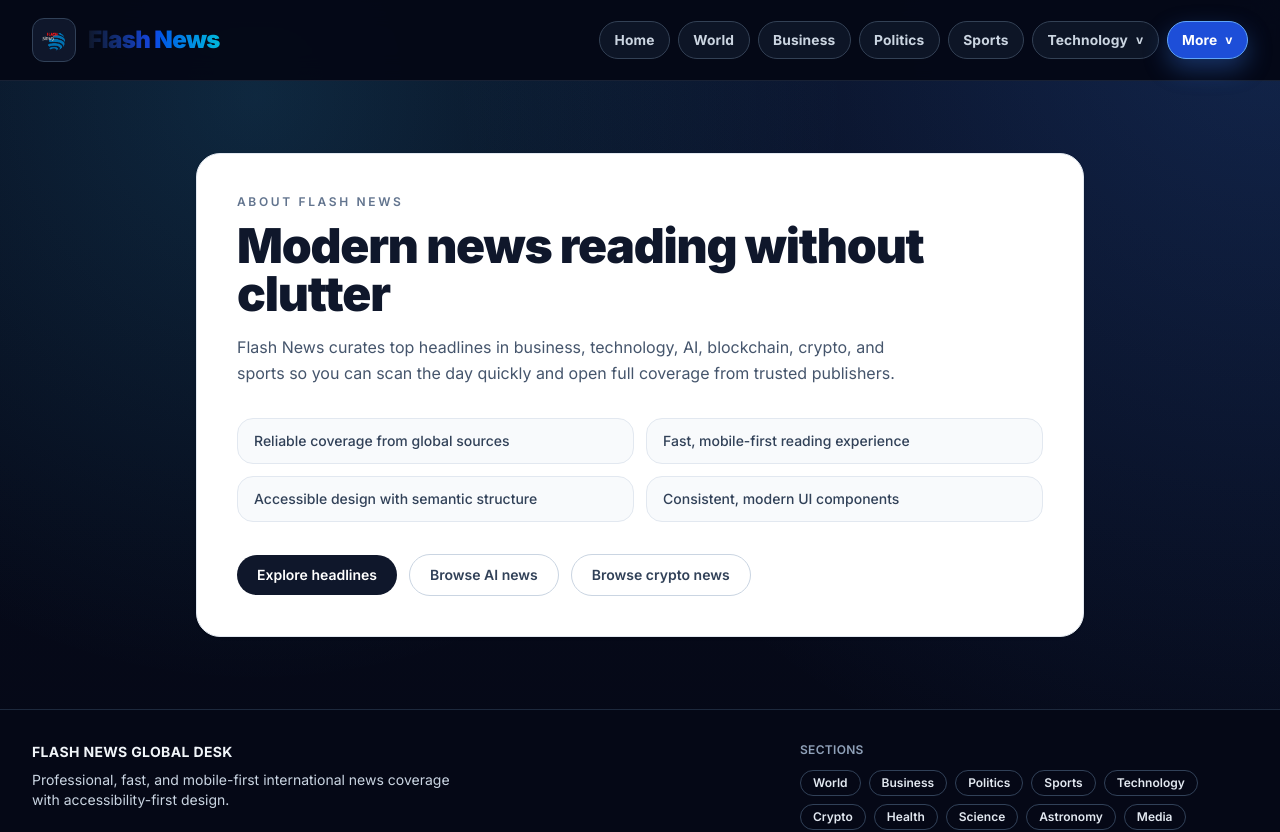
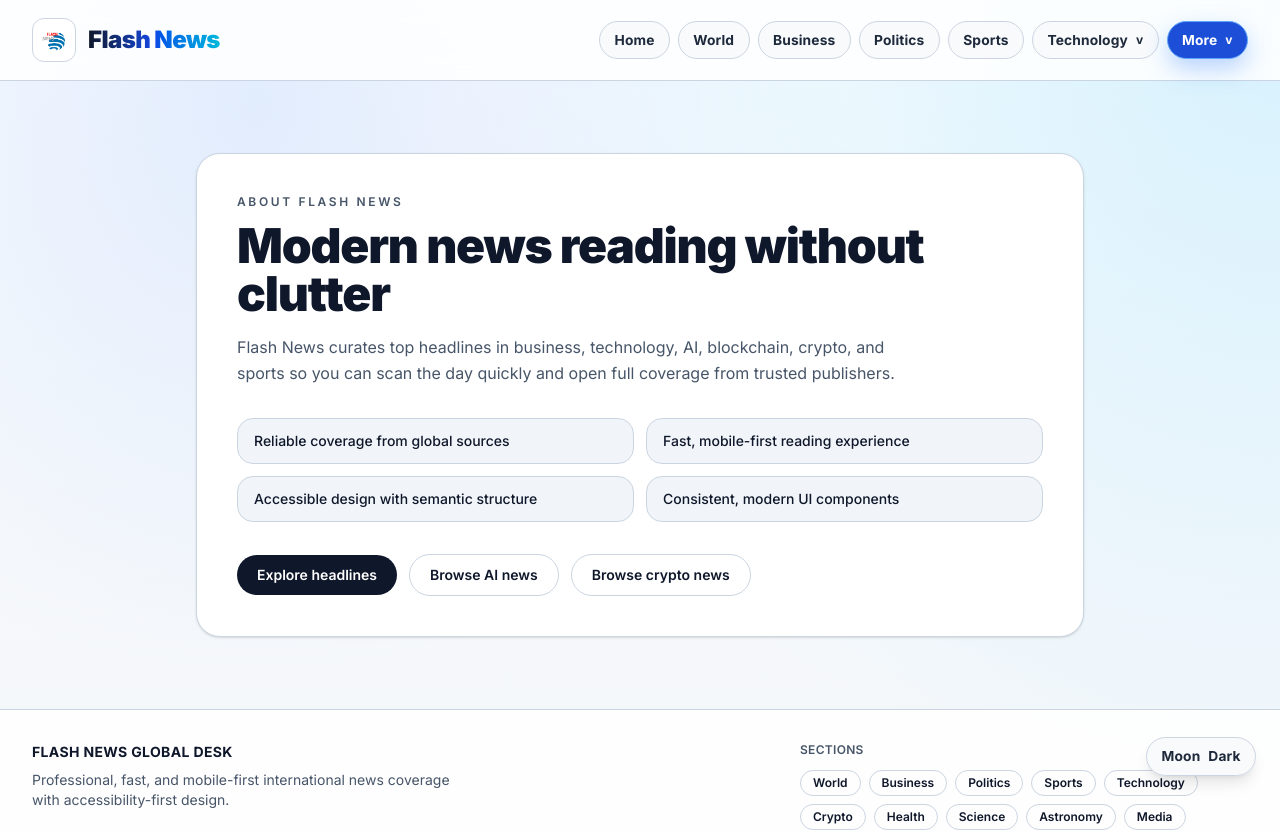
Before and after one commit to Qamrul-Hassan/News-APP, a Next.js app: page /about in a window 1280 px wide. Shown: the top 832 px of the page. Built offline with nearby package versions, Linux system fonts and the light colour scheme.

Commit message:
feat: add light/dark mode with persistent theme toggle

```diff
--- a/app/about/page.tsx
+++ b/app/about/page.tsx
@@ -10,18 +10,18 @@ const principles = [
 export default function AboutPage() {
   return (
     <section className="mx-auto w-full max-w-4xl px-1 py-6 sm:py-10" aria-labelledby="about-title">
-      <header className="rounded-3xl border border-slate-200 bg-white p-6 shadow-sm sm:p-10">
-        <p className="text-xs font-semibold uppercase tracking-[0.22em] text-slate-500">About Flash News</p>
-        <h1 id="about-title" className="mt-3 text-3xl font-black tracking-tight text-slate-900 sm:text-5xl">
+      <header className="rounded-3xl border border-[color:var(--border-color)] bg-[color:var(--surface-strong)] p-6 shadow-sm sm:p-10">
+        <p className="text-xs font-semibold uppercase tracking-[0.22em] text-[color:var(--muted-text)]">About Flash News</p>
+        <h1 id="about-title" className="mt-3 text-3xl font-black tracking-tight text-[color:var(--heading-text)] sm:text-5xl">
           Modern news reading without clutter
         </h1>
-        <p className="mt-4 max-w-2xl text-sm leading-relaxed text-slate-600 sm:text-base">
+        <p className="mt-4 max-w-2xl text-sm leading-relaxed text-[color:var(--muted-text)] sm:text-base">
           Flash News curates top headlines in business, technology, AI, blockchain, crypto, and sports so you can scan the day quickly and open full coverage from trusted publishers.
         </p>
 
         <div className="mt-8 grid gap-3 sm:grid-cols-2">
           {principles.map((item) => (
-            <div key={item} className="rounded-2xl border border-slate-200 bg-slate-50 px-4 py-3 text-sm font-medium text-slate-700">
+            <div key={item} className="rounded-2xl border border-[color:var(--border-color)] bg-[color:var(--surface-soft)] px-4 py-3 text-sm font-medium text-[color:var(--foreground)]">
               {item}
             </div>
           ))}
@@ -30,19 +30,19 @@ export default function AboutPage() {
         <div className="mt-8 flex flex-wrap items-center gap-3">
           <Link
             href="/"
-            className="rounded-full bg-slate-900 px-5 py-2.5 text-sm font-semibold text-white transition hover:bg-slate-700 focus-visible:outline-none focus-visible:ring-2 focus-visible:ring-slate-900"
+            className="rounded-full bg-slate-900 px-5 py-2.5 text-sm font-semibold text-white transition hover:bg-slate-700 focus-visible:outline-none focus-visible:ring-2 focus-visible:ring-blue-500"
           >
             Explore headlines
           </Link>
           <Link
             href="/technology/ai"
-            className="rounded-full border border-slate-300 px-5 py-2.5 text-sm font-semibold text-slate-700 transition hover:border-slate-900 hover:text-slate-900 focus-visible:outline-none focus-visible:ring-2 focus-visible:ring-slate-900"
+            className="rounded-full border border-[color:var(--border-color)] px-5 py-2.5 text-sm font-semibold text-[color:var(--foreground)] transition hover:border-blue-500 hover:text-blue-500 focus-visible:outline-none focus-visible:ring-2 focus-visible:ring-blue-500"
           >
             Browse AI news
           </Link>
           <Link
             href="/technology/crypto"
-            className="rounded-full border border-slate-300 px-5 py-2.5 text-sm font-semibold text-slate-700 transition hover:border-slate-900 hover:text-slate-900 focus-visible:outline-none focus-visible:ring-2 focus-visible:ring-slate-900"
+            className="rounded-full border border-[color:var(--border-color)] px-5 py-2.5 text-sm font-semibold text-[color:var(--foreground)] transition hover:border-blue-500 hover:text-blue-500 focus-visible:outline-none focus-visible:ring-2 focus-visible:ring-blue-500"
           >
             Browse crypto news
           </Link>
--- a/app/components/Footer.tsx
+++ b/app/components/Footer.tsx
@@ -17,24 +17,24 @@ const quickLinks = [
 
 export default function Footer() {
   return (
-    <footer className="border-t border-slate-800 bg-[#050816]">
+    <footer className="border-t border-[color:var(--border-color)] bg-[color:var(--surface)]">
       <div className="mx-auto w-full max-w-7xl px-4 py-8 sm:px-6 lg:px-8">
         <div className="flex flex-col gap-6 sm:flex-row sm:items-start sm:justify-between">
           <div>
-            <p className="text-sm font-bold uppercase tracking-wide text-slate-100">Flash News Global Desk</p>
-            <p className="mt-2 max-w-md text-sm text-slate-300">
+            <p className="text-sm font-bold uppercase tracking-wide text-[color:var(--heading-text)]">Flash News Global Desk</p>
+            <p className="mt-2 max-w-md text-sm text-[color:var(--muted-text)]">
               Professional, fast, and mobile-first international news coverage with accessibility-first design.
             </p>
           </div>
 
           <nav aria-label="Footer quick links" className="max-w-md">
-            <p className="text-xs font-semibold uppercase tracking-wide text-slate-400">Sections</p>
+            <p className="text-xs font-semibold uppercase tracking-wide text-[color:var(--muted-text)]">Sections</p>
             <div className="mt-3 flex flex-wrap gap-2">
               {quickLinks.map((link) => (
                 <Link
                   key={link.href}
                   href={link.href}
-                  className="rounded-full border border-slate-700 px-3 py-1 text-xs font-semibold text-slate-200 transition hover:border-blue-400 hover:bg-slate-900 hover:text-blue-200"
+                  className="rounded-full border border-[color:var(--border-color)] px-3 py-1 text-xs font-semibold text-[color:var(--foreground)] transition hover:border-blue-400 hover:bg-[color:var(--surface-strong)] hover:text-blue-500"
                 >
                   {link.label}
                 </Link>
@@ -43,7 +43,7 @@ export default function Footer() {
           </nav>
         </div>
 
-        <div className="mt-6 flex flex-col items-start justify-between gap-2 border-t border-slate-800 pt-4 text-sm text-slate-300 sm:flex-row sm:items-center">
+        <div className="mt-6 flex flex-col items-start justify-between gap-2 border-t border-[color:var(--border-color)] pt-4 text-sm text-[color:var(--muted-text)] sm:flex-row sm:items-center">
           <p>Copyright {new Date().getFullYear()} Flash News. All rights reserved.</p>
           <p>Built with Next.js and Tailwind CSS.</p>
         </div>
--- a/app/components/Loading.tsx
+++ b/app/components/Loading.tsx
@@ -1,8 +1,8 @@
 export default function Loading() {
   return (
     <div className="flex min-h-[40vh] w-full flex-col items-center justify-center gap-4" role="status" aria-live="polite" aria-label="Loading content">
-      <div className="h-12 w-12 rounded-full border-4 border-slate-200 border-t-slate-700 motion-safe:animate-spin" />
-      <p className="text-sm font-semibold text-slate-600">Loading latest stories...</p>
+      <div className="h-12 w-12 rounded-full border-4 border-[color:var(--border-color)] border-t-blue-500 motion-safe:animate-spin" />
+      <p className="text-sm font-semibold text-[color:var(--muted-text)]">Loading latest stories...</p>
     </div>
   );
 }
--- a/app/components/Navbar.tsx
+++ b/app/components/Navbar.tsx
@@ -104,12 +104,16 @@ export default function Navbar() {
 
   const navClass = (active: boolean) => `btn-nav inline-flex items-center ${active ? "btn-nav-active" : ""}`;
   const dropdownClass = (active: boolean) => `btn-nav inline-flex items-center cursor-pointer ${active ? "btn-nav-active" : ""}`;
+  const dropdownItemClass = (active: boolean) =>
+    `block rounded-xl px-3 py-2 text-sm font-semibold transition ${
+      active ? "bg-blue-600 text-white" : "text-[color:var(--foreground)] hover:bg-[color:var(--surface-soft)]"
+    }`;
 
   return (
-    <nav className="sticky top-0 z-50 border-b border-slate-800/80 bg-[#050816]/95 backdrop-blur-md" aria-label="Main navigation">
+    <nav className="sticky top-0 z-50 border-b border-[color:var(--border-color)] bg-[color:var(--surface)]/95 backdrop-blur-md" aria-label="Main navigation">
       <div className="mx-auto flex h-20 w-full max-w-7xl items-center justify-between gap-4 px-4 sm:px-6 lg:px-8">
-        <Link href="/" className="group flex items-center gap-3 rounded-xl focus-visible:outline-none focus-visible:ring-2 focus-visible:ring-slate-900">
-          <div className="relative h-10 w-10 overflow-hidden rounded-xl border border-slate-700 bg-slate-900 sm:h-11 sm:w-11">
+        <Link href="/" className="group flex items-center gap-3 rounded-xl focus-visible:outline-none focus-visible:ring-2 focus-visible:ring-blue-500">
+          <div className="relative h-10 w-10 overflow-hidden rounded-xl border border-[color:var(--border-color)] bg-[color:var(--surface-strong)] sm:h-11 sm:w-11">
             <Image src="/logo.png" alt="Flash News logo" fill className="object-contain p-1" priority />
           </div>
           <span className="bg-gradient-to-r from-slate-900 via-blue-700 to-cyan-500 bg-clip-text text-xl font-black tracking-tight text-transparent sm:text-2xl">
@@ -141,15 +145,9 @@ export default function Navbar() {
               </span>
             </button>
             {desktopTechOpen ? (
-              <div id="desktop-tech-menu" className="absolute right-0 mt-3 w-56 rounded-2xl border border-slate-700 bg-slate-900 p-2 shadow-xl motion-safe:animate-pop-in">
+              <div id="desktop-tech-menu" className="absolute right-0 mt-3 w-56 rounded-2xl border border-[color:var(--border-color)] bg-[color:var(--surface-strong)] p-2 shadow-xl motion-safe:animate-pop-in">
                 {technologyLinks.map((link) => (
-                  <Link
-                    key={link.href}
-                    href={link.href}
-                    className={`block rounded-xl px-3 py-2 text-sm font-semibold transition ${
-                      isActive(link.href) ? "bg-blue-600 text-white" : "text-slate-200 hover:bg-slate-800"
-                    }`}
-                  >
+                  <Link key={link.href} href={link.href} className={dropdownItemClass(isActive(link.href))}>
                     {link.label}
                   </Link>
                 ))}
@@ -174,15 +172,9 @@ export default function Navbar() {
               </span>
             </button>
             {desktopMoreOpen ? (
-              <div id="desktop-more-menu" className="absolute right-0 mt-3 w-56 rounded-2xl border border-slate-700 bg-slate-900 p-2 shadow-xl motion-safe:animate-pop-in">
+              <div id="desktop-more-menu" className="absolute right-0 mt-3 w-56 rounded-2xl border border-[color:var(--border-color)] bg-[color:var(--surface-strong)] p-2 shadow-xl motion-safe:animate-pop-in">
                 {moreLinks.map((link) => (
-                  <Link
-                    key={link.href}
-                    href={link.href}
-                    className={`block rounded-xl px-3 py-2 text-sm font-semibold transition ${
-                      isActive(link.href) ? "bg-blue-600 text-white" : "text-slate-200 hover:bg-slate-800"
-                    }`}
-                  >
+                  <Link key={link.href} href={link.href} className={dropdownItemClass(isActive(link.href))}>
                     {link.label}
                   </Link>
                 ))}
@@ -202,7 +194,7 @@ export default function Navbar() {
         </button>
 
         {mobileOpen ? (
-          <div id="mobile-menu" className="absolute left-0 right-0 top-20 border-t border-slate-700 bg-[#081127] px-4 py-4 shadow-md md:hidden">
+          <div id="mobile-menu" className="absolute left-0 right-0 top-20 border-t border-[color:var(--border-color)] bg-[color:var(--surface-strong)] px-4 py-4 shadow-md md:hidden">
             <div className="flex flex-col gap-2">
               {primaryItems.map((item) => (
                 <Link key={item.href} href={item.href} className={`${navClass(isActive(item.href))} w-full justify-start`}>
@@ -210,7 +202,7 @@ export default function Navbar() {
                 </Link>
               ))}
 
-              <div className="rounded-xl border border-slate-700 p-2" ref={mobileTechRef}>
+              <div className="rounded-xl border border-[color:var(--border-color)] p-2" ref={mobileTechRef}>
                 <button
                   type="button"
                   className={`${dropdownClass(isTechActive)} w-full justify-between`}
@@ -237,7 +229,7 @@ export default function Navbar() {
                 ) : null}
               </div>
 
-              <div className="rounded-xl border border-slate-700 p-2" ref={mobileMoreRef}>
+              <div className="rounded-xl border border-[color:var(--border-color)] p-2" ref={mobileMoreRef}>
                 <button
                   type="button"
                   className={`${dropdownClass(isMoreActive)} w-full justify-between`}
--- a/app/components/ThemeLayout.tsx
+++ b/app/components/ThemeLayout.tsx
@@ -0,0 +1,40 @@
+"use client";
+
+import { ReactNode, useEffect } from "react";
+
+type Theme = "dark" | "light";
+
+const STORAGE_KEY = "flash-news-theme";
+
+function getSystemTheme(): Theme {
+  if (window.matchMedia("(prefers-color-scheme: light)").matches) {
+    return "light";
+  }
+  return "dark";
+}
+
+function getSavedTheme(): Theme | null {
+  const saved = window.localStorage.getItem(STORAGE_KEY);
+  return saved === "light" || saved === "dark" ? saved : null;
+}
+
+export function applyTheme(theme: Theme): void {
+  document.documentElement.setAttribute("data-theme", theme);
+  document.documentElement.style.colorScheme = theme;
+}
+
+export function resolveTheme(): Theme {
+  return getSavedTheme() ?? getSystemTheme();
+}
+
+export function persistTheme(theme: Theme): void {
+  window.localStorage.setItem(STORAGE_KEY, theme);
+}
+
+export default function ThemeLayout({ children }: { children: ReactNode }) {
+  useEffect(() => {
+    applyTheme(resolveTheme());
+  }, []);
+
+  return <>{children}</>;
+}
--- /dev/null
+++ b/app/components/ThemeToggle.tsx
@@ -0,0 +1,38 @@
+"use client";
+
+import { useEffect, useMemo, useState } from "react";
+import { applyTheme, persistTheme, resolveTheme } from "./ThemeLayout";
+
+type Theme = "dark" | "light";
+
+export default function ThemeToggle() {
+  const [theme, setTheme] = useState<Theme>("dark");
+  const [mounted, setMounted] = useState(false);
+
+  useEffect(() => {
+    const initialTheme = resolveTheme();
+    setTheme(initialTheme);
+    applyTheme(initialTheme);
+    setMounted(true);
+  }, []);
+
+  const nextTheme = useMemo<Theme>(() => (theme === "dark" ? "light" : "dark"), [theme]);
+
+  return (
+    <button
+      type="button"
+      className="btn-nav inline-flex items-center gap-2 shadow-lg"
+      onClick={() => {
+        const updated = nextTheme;
+        setTheme(updated);
+        applyTheme(updated);
+        persistTheme(updated);
+      }}
+      aria-label={mounted ? `Switch to ${nextTheme} mode` : "Toggle theme"}
+      title={mounted ? `Switch to ${nextTheme} mode` : "Toggle theme"}
+    >
+      <span aria-hidden="true">{mounted && theme === "dark" ? "Sun" : "Moon"}</span>
+      <span>{mounted ? (theme === "dark" ? "Light" : "Dark") : "Theme"}</span>
+    </button>
+  );
+}
--- a/app/layout.tsx
+++ b/app/layout.tsx
@@ -4,6 +4,8 @@ import { Inter } from "next/font/google";
 import type { ReactNode } from "react";
 import Navbar from "@/app/components/Navbar";
 import Footer from "@/app/components/Footer";
+import ThemeLayout from "@/app/components/ThemeLayout";
+import ThemeToggle from "@/app/components/ThemeToggle";
 
 const inter = Inter({
   subsets: ["latin"],
@@ -26,13 +28,18 @@ export default function RootLayout({
   children: ReactNode;
 }>) {
   return (
-    <html lang="en" className={inter.variable}>
-      <body className="flex min-h-screen flex-col bg-[#050816] text-slate-100 font-sans antialiased">
-        <Navbar />
-        <main id="main-content" className="mx-auto flex w-full max-w-7xl flex-1 px-4 py-6 sm:px-6 sm:py-8 lg:px-8">
-          {children}
-        </main>
-        <Footer />
+    <html lang="en" className={inter.variable} suppressHydrationWarning>
+      <body className="flex min-h-screen flex-col bg-[var(--background)] text-[color:var(--foreground)] font-sans antialiased">
+        <ThemeLayout>
+          <Navbar />
+          <main id="main-content" className="mx-auto flex w-full max-w-7xl flex-1 px-4 py-6 sm:px-6 sm:py-8 lg:px-8">
+            {children}
+          </main>
+          <Footer />
+          <div className="fixed bottom-5 right-5 z-50 sm:bottom-6 sm:right-6">
+            <ThemeToggle />
+          </div>
+        </ThemeLayout>
       </body>
     </html>
   );
--- a/app/styles/globals.css
+++ b/app/styles/globals.css
@@ -4,6 +4,35 @@
 :root {
   --background: #050816;
   --foreground: #e2e8f0;
+  --bg-radial-1: rgba(59, 130, 246, 0.22);
+  --bg-radial-2: rgba(56, 189, 248, 0.16);
+  --bg-top: rgba(7, 12, 29, 0.92);
+  --bg-bottom: rgba(5, 8, 22, 0.98);
+  --surface: rgba(15, 23, 42, 0.85);
+  --surface-strong: #0f172a;
+  --surface-soft: rgba(30, 41, 59, 0.72);
+  --border-color: #334155;
+  --muted-text: #94a3b8;
+  --heading-text: #f8fafc;
+  --btn-bg: rgba(15, 23, 42, 0.88);
+  --btn-text: #cbd5e1;
+}
+
+[data-theme="light"] {
+  --background: #f8fafc;
+  --foreground: #0f172a;
+  --bg-radial-1: rgba(56, 189, 248, 0.2);
+  --bg-radial-2: rgba(59, 130, 246, 0.14);
+  --bg-top: rgba(255, 255, 255, 0.92);
+  --bg-bottom: rgba(241, 245, 249, 0.98);
+  --surface: rgba(255, 255, 255, 0.9);
+  --surface-strong: #ffffff;
+  --surface-soft: rgba(241, 245, 249, 0.94);
+  --border-color: #cbd5e1;
+  --muted-text: #475569;
+  --heading-text: #0f172a;
+  --btn-bg: rgba(248, 250, 252, 0.96);
+  --btn-text: #1e293b;
 }
 
 @theme inline {
@@ -14,9 +43,9 @@
 
 body {
   background:
-    radial-gradient(circle at top right, rgba(59, 130, 246, 0.22), transparent 52%),
-    radial-gradient(circle at 20% 10%, rgba(56, 189, 248, 0.16), transparent 44%),
-    linear-gradient(180deg, rgba(7, 12, 29, 0.92), rgba(5, 8, 22, 0.98)),
+    radial-gradient(circle at top right, var(--bg-radial-1), transparent 52%),
+    radial-gradient(circle at 20% 10%, var(--bg-radial-2), transparent 44%),
+    linear-gradient(180deg, var(--bg-top), var(--bg-bottom)),
     var(--background);
   color: var(--foreground);
 }
@@ -24,13 +53,13 @@ body {
 .btn-nav {
   gap: 0.5rem;
   border-radius: 9999px;
-  border: 1px solid #334155;
-  background: rgba(15, 23, 42, 0.88);
+  border: 1px solid var(--border-color);
+  background: var(--btn-bg);
   padding: 0.5rem 0.9rem;
   font-size: 0.86rem;
   font-weight: 700;
   letter-spacing: 0.01em;
-  color: #cbd5e1;
+  color: var(--btn-text);
   transition: background-color 180ms ease, color 180ms ease, border-color 180ms ease, transform 180ms ease, box-shadow 180ms ease;
 }
 
@@ -40,6 +69,12 @@ body {
   color: #ffffff;
   transform: translateY(-1px);
   box-shadow: 0 12px 26px rgba(29, 78, 216, 0.34);
+}
+
+[data-theme="light"] .btn-nav:hover {
+  background: linear-gradient(135deg, #e2e8f0, #bfdbfe);
+  color: #0f172a;
+  box-shadow: 0 12px 26px rgba(59, 130, 246, 0.2);
 }
 
 .btn-nav:focus-visible {
```
Also changed, not shown: app/components/NewsCard.tsx (+6 -6 lines), app/components/NewsPage.tsx (+10 -5 lines), 1 other file (tests, documents, lock files or other folders).
